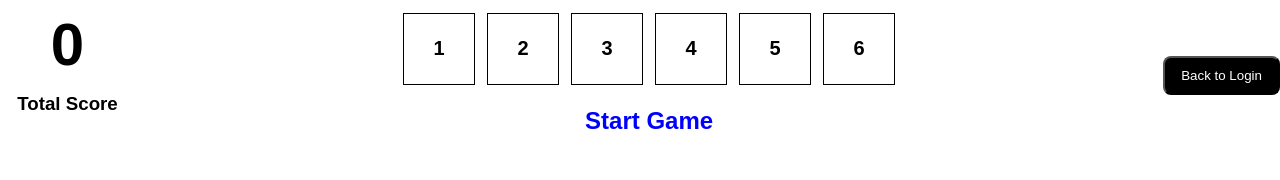
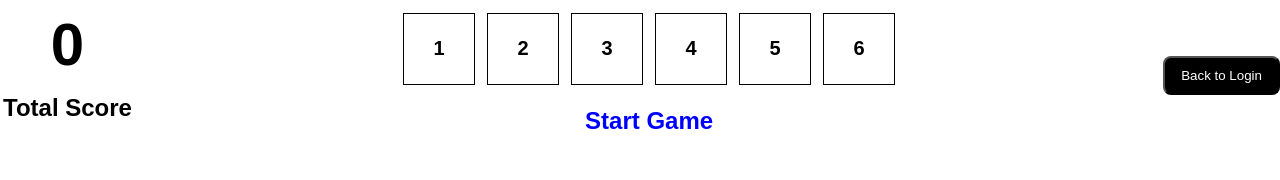
Before and after one commit to haribabu20/React-Projects, a React (Vite) app in the folder 03-Dice-game/: page /game in a window 1280 px wide. Shown: the top 180 px of the page. Built offline with nearby package versions, Linux system fonts and the light colour scheme.

Commit message:
refactor: modified score heading tags

```diff
--- a/03-Dice-game/src/components/Score.jsx
+++ b/03-Dice-game/src/components/Score.jsx
@@ -6,7 +6,7 @@ const Score = ({score, setScore}) => {
   return (
     <div className='score-container'>
       <h1>{score}</h1>
-      <h3>Total Score</h3>
+      <h2>Total Score</h2>
     </div>
   )
 }
```
